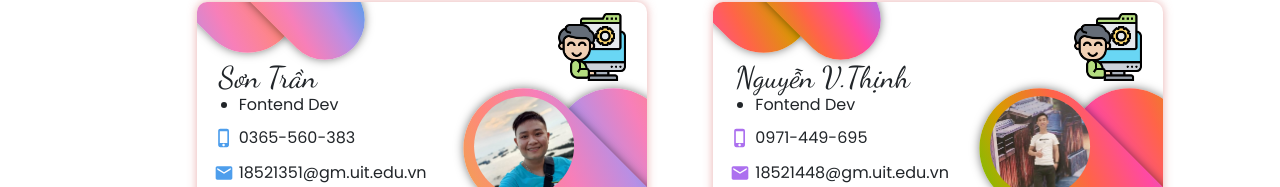
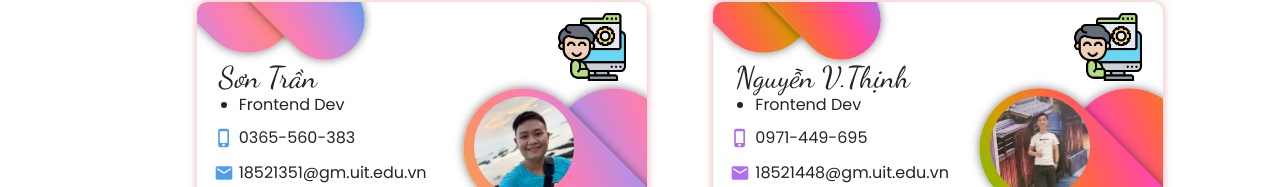
Before and after one commit to PhamTruongUit/IDCard_OCR, a React (Create React App) app in the folder client/: page /Information in a window 1280 px wide. Shown: the part 398-585 px from the top of the page. Built offline with nearby package versions, Linux system fonts and the light colour scheme.

Commit message:
Fix typo (Son's skill, V.Thinh's skill: frontend)

```diff
--- a/client/src/Components/Information/Information.js
+++ b/client/src/Components/Information/Information.js
@@ -47,7 +47,7 @@ const about = [
         },
         {
             name: 'Sơn Trần',
-            skill: ['Fontend Dev',''],
+            skill: ['Frontend Dev'],
             image: sonJPG,
             fb: 'facebook.com/HoangSon2402',
             github: 'github.com/Master2k0',
@@ -60,7 +60,7 @@ const about = [
         },
         {
             name: 'Nguyễn V.Thịnh',
-            skill: ['Fontend Dev'],
+            skill: ['Frontend Dev'],
             image: VthinhJPG,
             fb: 'facebook.com/nvthinh2701',
             github: 'github.com/NguyenVanThinh2000',
```
